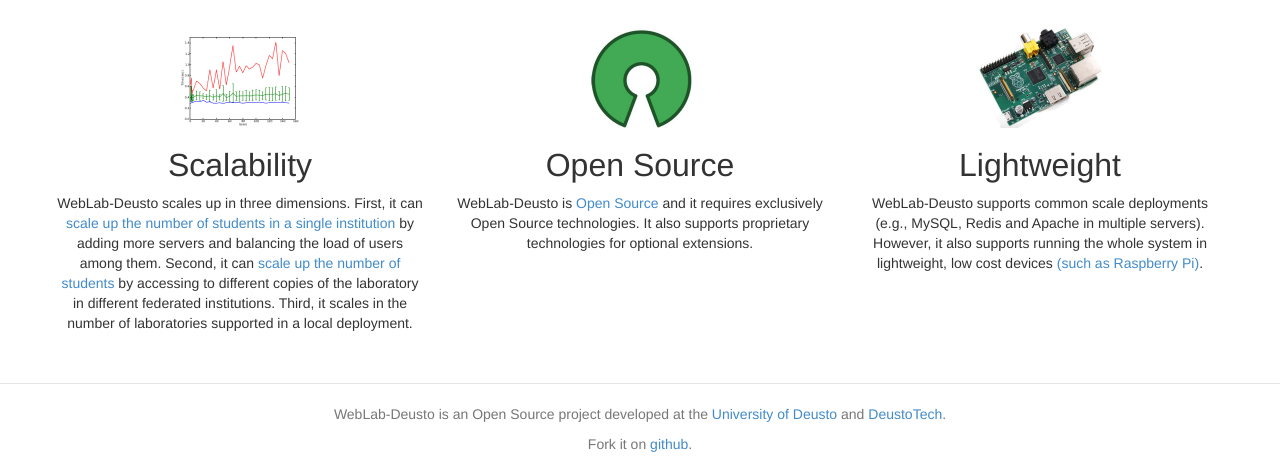
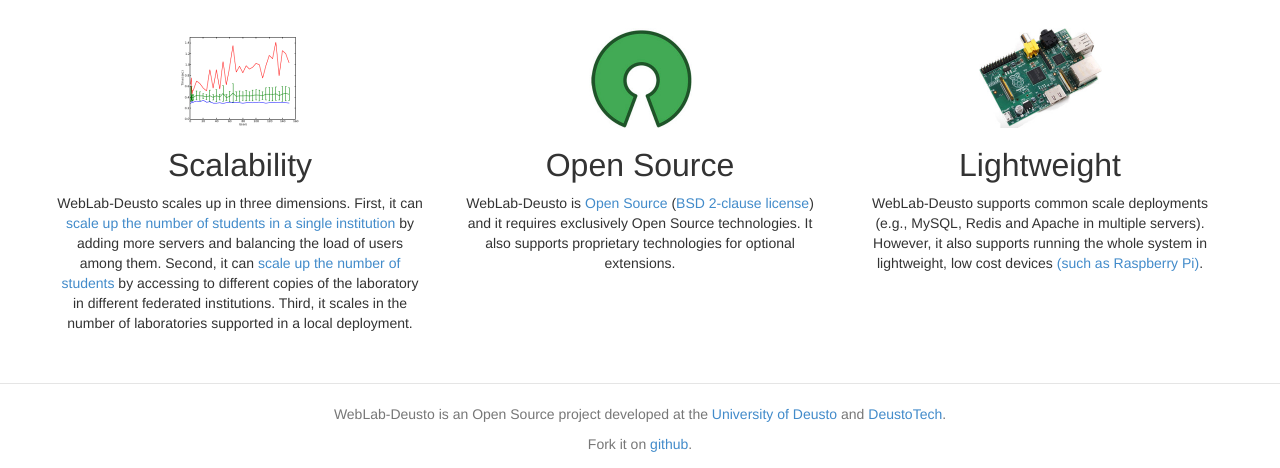
Before and after one commit to weblabdeusto/website, a Python web app: template templates/software.html in a window 1280 px wide. Shown: the part 1375-1843 px from the top of the page. Run offline with Jinja, Linux system fonts and the light colour scheme; the template is opened without the code that fills it, so the values that code supplies are empty.

Commit message:
Add license name

```diff
--- a/templates/software.html
+++ b/templates/software.html
@@ -115,7 +115,7 @@
         <div class="col-lg-4 text-center">
             <img class="feature-img" src="assets/img/features/opensource.jpg"/>
             <h2>Open Source</h2>
-            <p>WebLab-Deusto is <a href="https://github.com/weblabdeusto/weblabdeusto/blob/master/COPYING">Open Source</a> and it requires exclusively Open Source technologies. It also supports proprietary technologies for optional extensions.</p>
+                <p>WebLab-Deusto is <a href="https://github.com/weblabdeusto/weblabdeusto/blob/master/COPYING">Open Source</a> (<a href="http://opensource.org/licenses/BSD-2-Clause" target="_blank">BSD 2-clause license</a>) and it requires exclusively Open Source technologies. It also supports proprietary technologies for optional extensions.</p>
         </div>
 
         <div class="col-lg-4 text-center">
```
